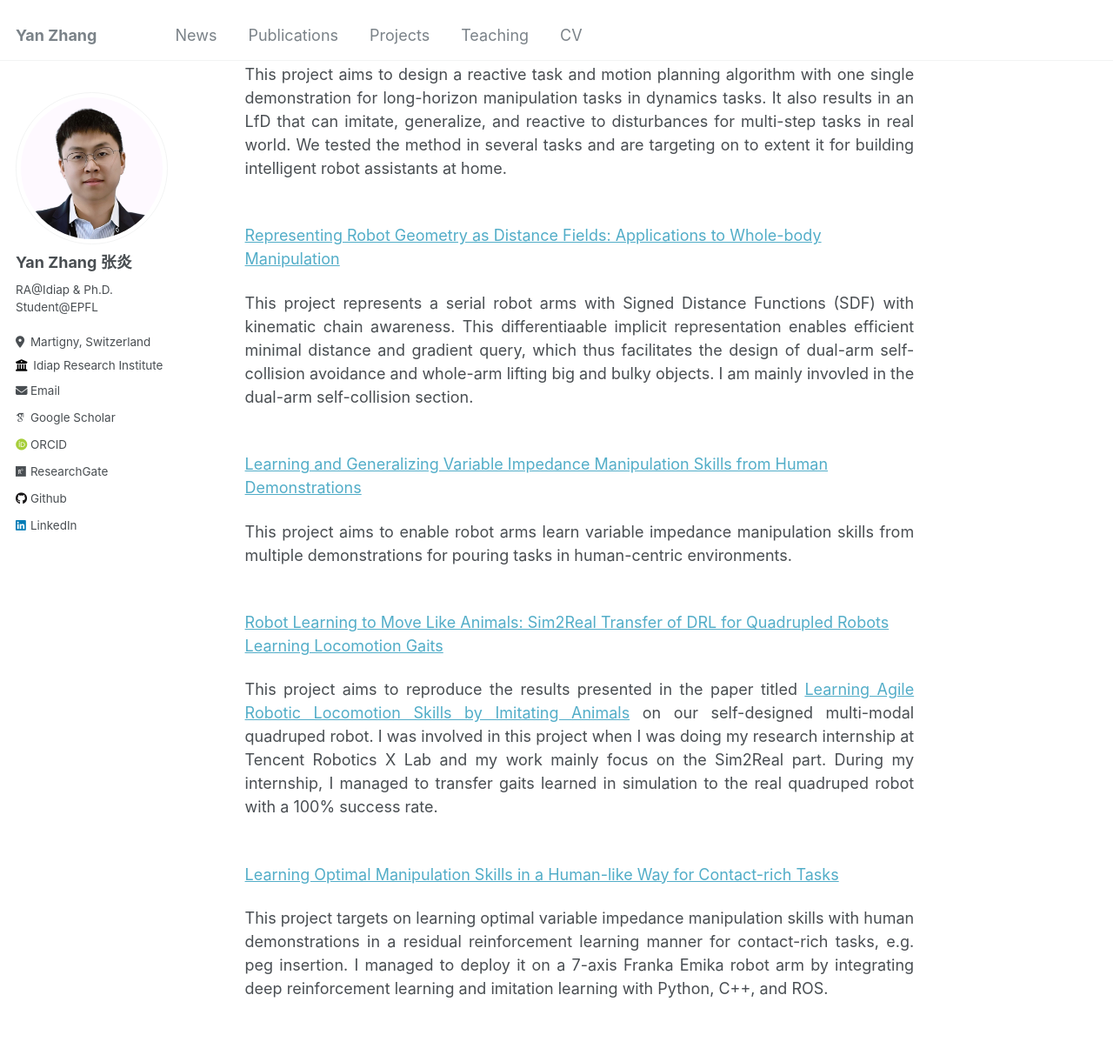
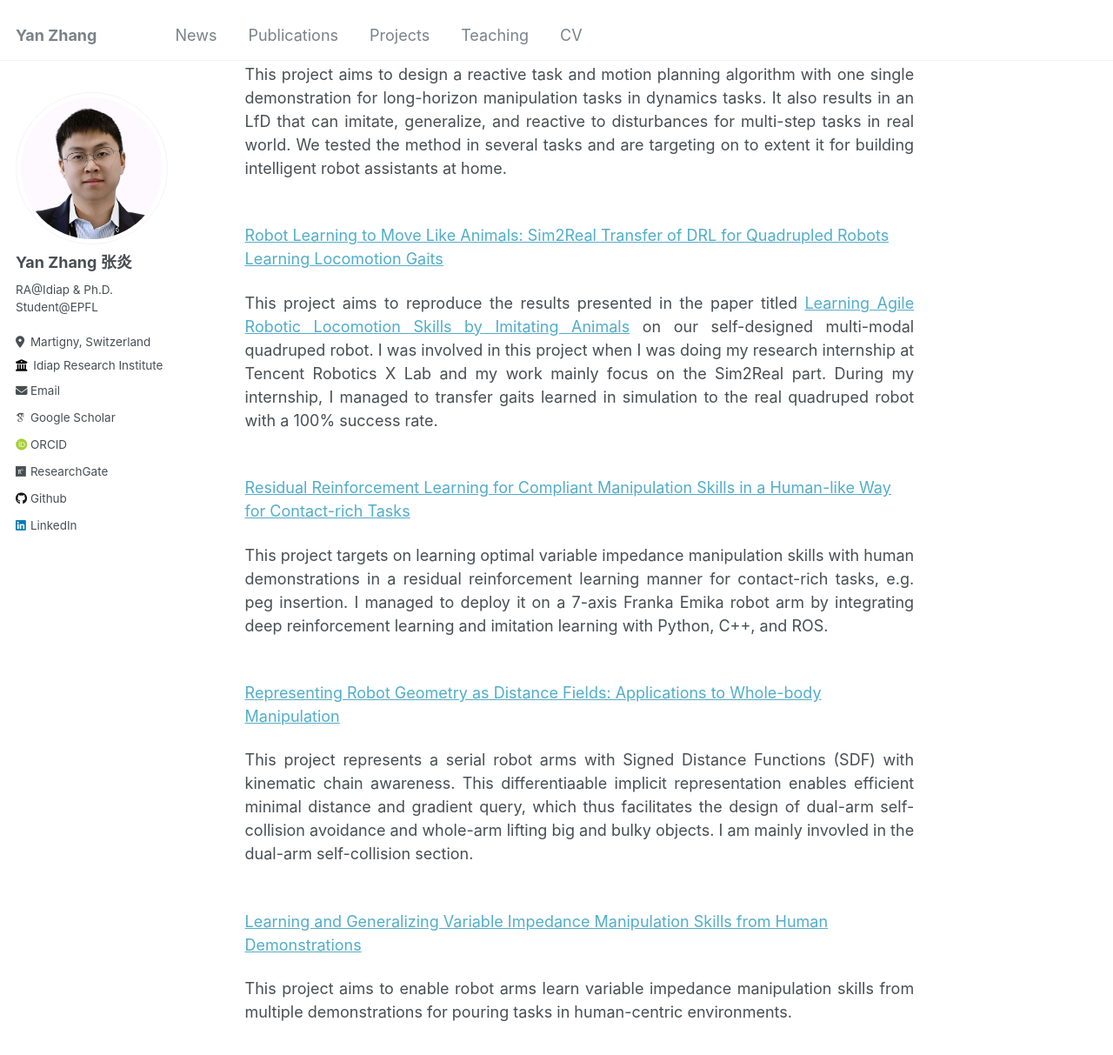
Before and after one commit to ollieyzhang/ollieyzhang.github.io, a Jekyll site: the page built from _pages/projects.md, in a window 1280 px wide and 1400 px high, scrolled down 231 px. Shown: the top 1213 px of the window at 87% size. Built offline with Jekyll 4.4.1, drawn with Linux system fonts in a browser that asks for light colours; some web fonts are replaced; part of the change alters nothing that is shown.

Commit message:
[MISC] added project website for DeepMimic

```diff
--- a/_pages/projects.md
+++ b/_pages/projects.md
@@ -13,8 +13,19 @@ This project aims to design a reactive task and motion planning algorithm with o
 </div>
 <br/>
 
+[Robot Learning to Move Like Animals: Sim2Real Transfer of DRL for Quadrupled Robots Learning Locomotion Gaits](https://sites.google.com/view/deepmimic?usp=sharing)
+<div style="text-align:justify;">
+This project aims to reproduce the results presented in the paper titled <a href="https://arxiv.org/abs/2004.00784">Learning Agile Robotic Locomotion Skills by Imitating Animals</a> on our self-designed multi-modal quadruped robot. I was involved in this project when I was doing my research internship at Tencent Robotics X Lab and my work mainly focus on the Sim2Real part. During my internship, I managed to transfer gaits learned in simulation to the real quadruped robot with a 100% success rate.
+</div>
+<br/>
+
+[Residual Reinforcement Learning for Compliant Manipulation Skills in a Human-like Way for Contact-rich Tasks](../_projects/projects-1.md)
+<div style="text-align:justify;">
+This project targets on learning optimal variable impedance manipulation skills with human demonstrations in a residual reinforcement learning manner for contact-rich tasks, e.g. peg insertion. I managed to deploy it on a 7-axis Franka Emika robot arm by integrating deep reinforcement learning and imitation learning with Python, C++, and ROS.
+</div>
+<br/>
+
 [Representing Robot Geometry as Distance Fields: Applications to Whole-body Manipulation](https://sites.google.com/view/lrdf)
-
 <div style="text-align:justify;">
 This project represents a serial robot arms with Signed Distance Functions (SDF) with kinematic chain awareness. This differentiaable implicit representation enables efficient minimal distance and gradient query, which thus facilitates the design of dual-arm self-collision avoidance and whole-arm lifting big and bulky objects. I am mainly invovled in the dual-arm self-collision section.
 </div>
@@ -26,18 +37,6 @@ This project aims to enable robot arms learn variable impedance manipulation ski
 </div>
 <br/>
 
-[Robot Learning to Move Like Animals: Sim2Real Transfer of DRL for Quadrupled Robots Learning Locomotion Gaits](../_projects/projects-2.md)
-<div style="text-align:justify;">
-This project aims to reproduce the results presented in the paper titled <a href="https://arxiv.org/abs/2004.00784">Learning Agile Robotic Locomotion Skills by Imitating Animals</a> on our self-designed multi-modal quadruped robot. I was involved in this project when I was doing my research internship at Tencent Robotics X Lab and my work mainly focus on the Sim2Real part. During my internship, I managed to transfer gaits learned in simulation to the real quadruped robot with a 100% success rate.
-</div>
-<br/>
-
-[Learning Optimal Manipulation Skills in a Human-like Way for Contact-rich Tasks](../_projects/projects-1.md)
-<div style="text-align:justify;">
-This project targets on learning optimal variable impedance manipulation skills with human demonstrations in a residual reinforcement learning manner for contact-rich tasks, e.g. peg insertion. I managed to deploy it on a 7-axis Franka Emika robot arm by integrating deep reinforcement learning and imitation learning with Python, C++, and ROS.
-</div>
-<br/>
-
 <!-- load other projects in _projects at the end
 {% include base_path %}
 
```
